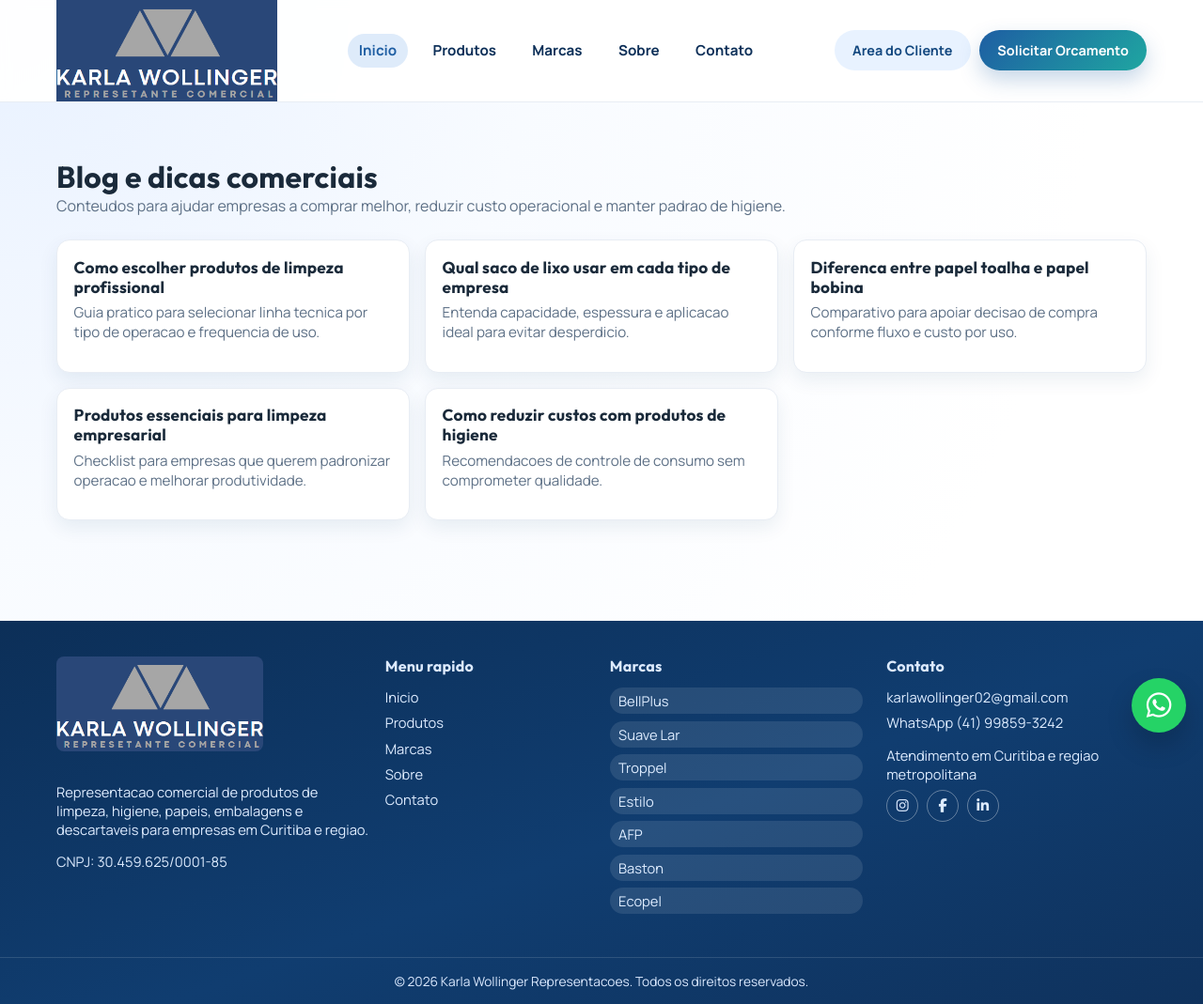
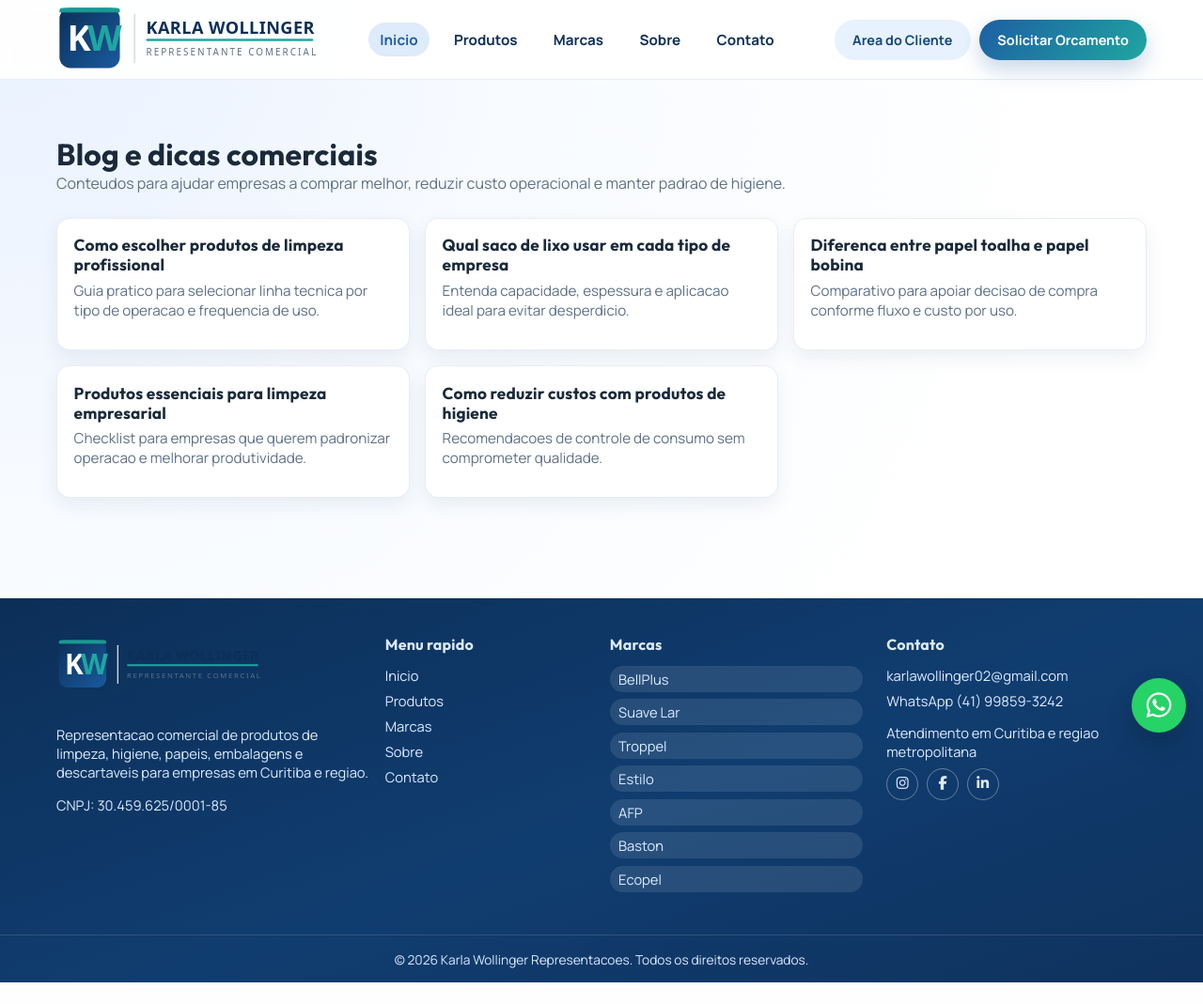
Before and after one commit to luisfelipe261099/wkprodutos, a PHP site: page /blog.php in a window 1280 px wide. Shown: the whole page at 94% size. After the commit the page ends 1046 px from the top, so only its background shows below. Run offline with PHP 8.4, Linux system fonts and the light colour scheme.

Commit message:
feat: novo logo SVG vetorial sem fundo, substitui logo.png no header e footer

```diff
--- a/css/institucional.css
+++ b/css/institucional.css
@@ -64,8 +64,9 @@ a {
 }
 
 .brand img {
-    width: 235px;
+    width: 280px;
     max-width: 100%;
+    height: auto;
     display: block;
 }
 
--- a/includes/site_layout.php
+++ b/includes/site_layout.php
@@ -27,7 +27,7 @@ function kw_render_head(string $metaTitle, string $metaDescription, string $acti
     $canonical = (isset($_SERVER['HTTPS']) && $_SERVER['HTTPS'] !== 'off' ? 'https://' : 'http://')
         . ($_SERVER['HTTP_HOST'] ?? 'localhost')
         . ($_SERVER['REQUEST_URI'] ?? '/');
-    $logoPath = kw_site_url('logo.png');
+    $logoPath = kw_site_url('logo.svg');
     ?>
 <!DOCTYPE html>
 <html lang="pt-BR">
@@ -88,7 +88,7 @@ function kw_render_header(string $active): void
 <header class="site-header" id="topo">
     <div class="container nav-shell">
         <a class="brand" href="<?php echo kw_esc(kw_site_url('index.php')); ?>" aria-label="Karla Wollinger Representacoes">
-            <img src="<?php echo kw_esc(kw_site_url('logo.png')); ?>" alt="Logo Karla Wollinger Representacoes" loading="eager">
+            <img src="<?php echo kw_esc(kw_site_url('logo.svg')); ?>" alt="Logo Karla Wollinger Representacoes" loading="eager" width="280" height="75">
         </a>
         <button class="menu-toggle" id="menuToggle" aria-label="Abrir menu" aria-expanded="false">
             <i class="fa-solid fa-bars"></i>
@@ -113,7 +113,7 @@ function kw_render_footer(): void
 <footer class="site-footer">
     <div class="container footer-grid">
         <div>
-            <img class="footer-logo" src="<?php echo kw_esc(kw_site_url('logo.png')); ?>" alt="Karla Wollinger Representacoes">
+            <img class="footer-logo" src="<?php echo kw_esc(kw_site_url('logo.svg')); ?>" alt="Karla Wollinger Representacoes" width="240" height="64">
             <p>Representacao comercial de produtos de limpeza, higiene, papeis, embalagens e descartaveis para empresas em Curitiba e regiao.</p>
             <p class="footer-cnpj">CNPJ: 30.459.625/0001-85</p>
         </div>
```
Also changed, not shown: logo.svg (added).
